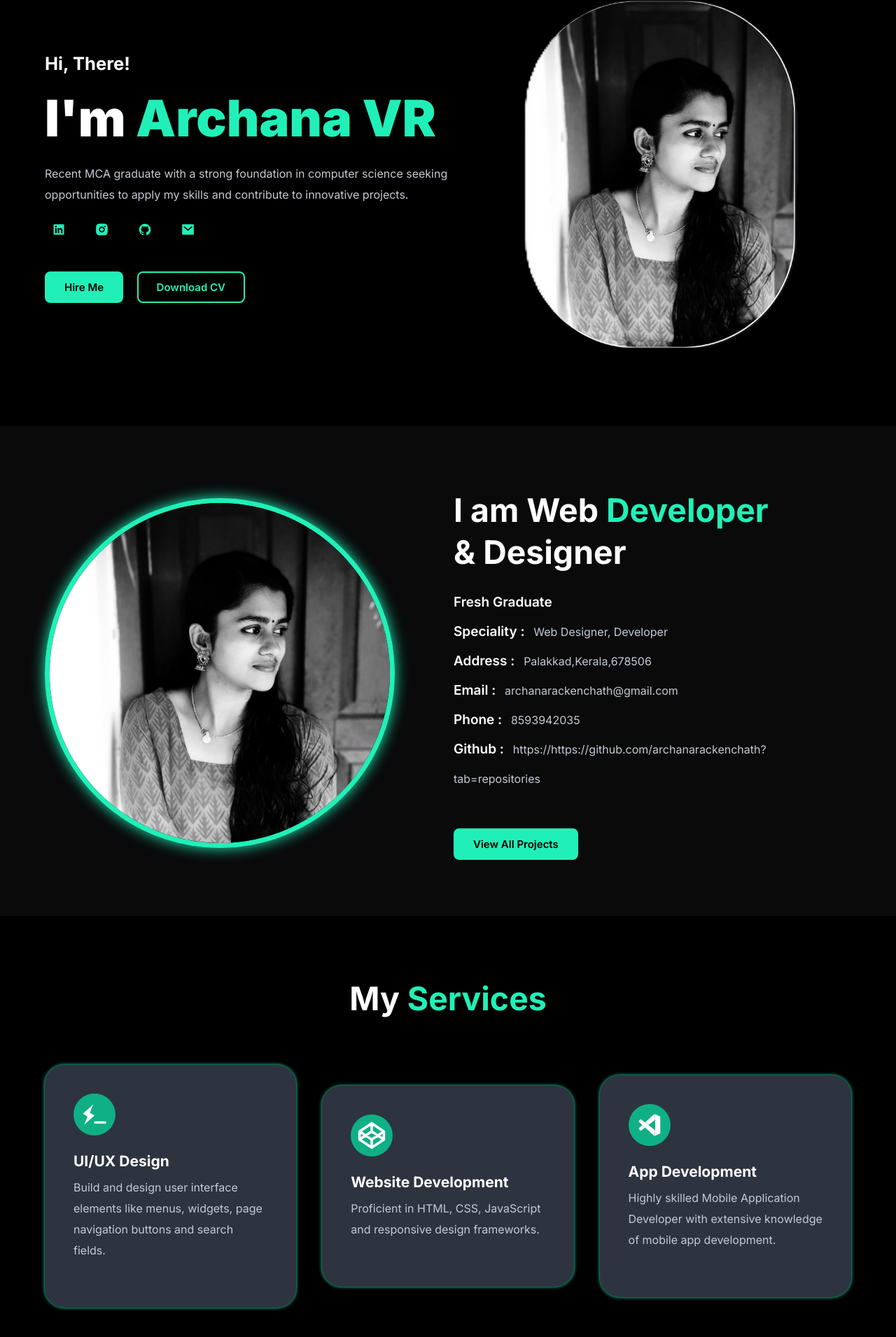
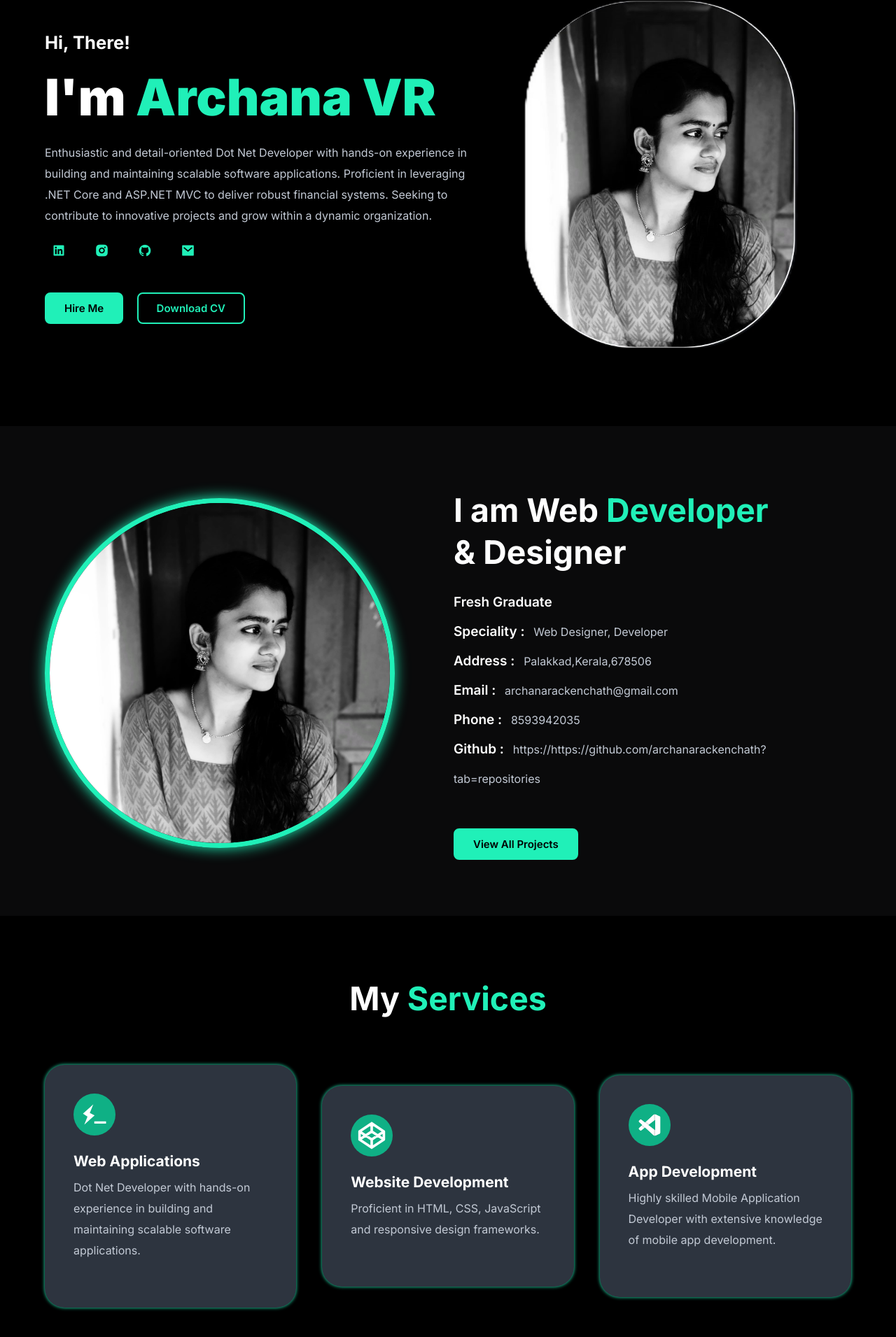
Before and after one commit to archanarackenchath/Portfolio_Archana, a plain HTML site: page index.html in a window 1280 px wide. Shown: the part 111-2022 px from the top of the page at 70% size. Drawn offline with nearby package versions, Linux system fonts and the light colour scheme.

Commit message:
small commits

```diff
--- a/index.html
+++ b/index.html
@@ -35,7 +35,9 @@
         <div class="main-content" data-aos="fade-in">
             <h4>Hi, There!</h4>
             <h1>I'm <span>Archana VR</span></h1>
-            <p>Recent MCA graduate with a strong foundation in computer science seeking opportunities to apply my skills and contribute to innovative projects.</p>
+            <p>Enthusiastic and detail-oriented Dot Net Developer with hands-on experience in building and maintaining
+                scalable software applications. Proficient in leveraging .NET Core and ASP.NET MVC to deliver robust
+                financial systems. Seeking to contribute to innovative projects and grow within a dynamic organization.</p>
             <div class="social">
                 <a href="https://www.linkedin.com/in/archana-v-r-64b1b6275?trk=contact-info"><i class="ri-linkedin-box-fill"></i></a>
                 <a href="https://www.instagram.com/a_rchana_vr/"><i class="ri-instagram-fill"></i></a>
@@ -98,8 +100,9 @@
         <div class="services-content" data-aos="zoom-in-up">
             <div class="box">
                 <img src="img/s-1.svg" alt="varun">
-                <h3>UI/UX Design</h3>
-                <p>Build and design user interface elements like menus, widgets, page navigation buttons and search fields. </p>
+                <h3>Web Applications</h3>
+                <p>Dot Net Developer with hands-on experience in building and maintaining
+                    scalable software applications.</p>
 
             </div>
             <div class="box">
```
Also changed, not shown: img/IMG-20250406-WA0083.jpg (added).
